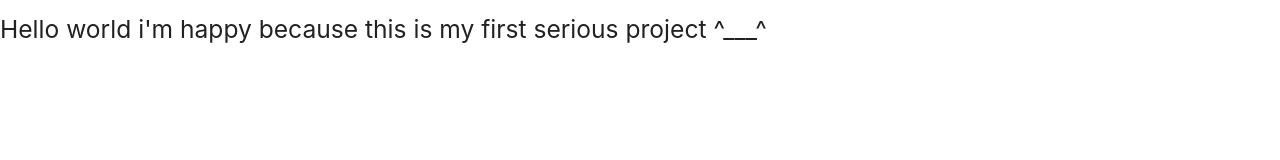
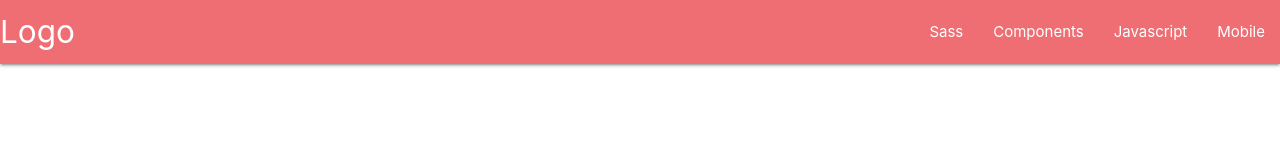
Before and after one commit to AfsoonHp/web-projects, a plain HTML site: page index.html in a window 1280 px wide. Drawn offline with Linux system fonts and the light colour scheme.

Commit message:
making navbar

```diff
--- a/assets/js/main.js
+++ b/assets/js/main.js
@@ -0,0 +1,4 @@
+document.addEventListener('DOMContentLoaded', function() {
+    var elems = document.querySelectorAll('.sidenav');
+    var instances = M.Sidenav.init(elems, options);
+  });
--- a/index.html
+++ b/index.html
@@ -4,7 +4,7 @@
     <meta charset="UTF-8">
     <meta name="viewport" content="width=device-width, initial-scale=1.0">
     <title>my happy project</title>
-
+<link href="https://fonts.googleapis.com/icon?family=Material+Icons" rel="stylesheet">
 <link rel="stylesheet" href="/assets/materialize/css/materialize.min.css">
 <link rel="stylesheet" href="/assets/css/style.css">
 
@@ -12,7 +12,26 @@
 </head>
 <body>
 
-    <h5>Hello world i'm happy because this is my first serious project ^___^</h5>
+
+  <nav>
+    <div class="nav-wrapper">
+      <a href="#!" class="brand-logo">Logo</a>
+      <a href="#" data-target="mobile-demo" class="sidenav-trigger"><i class="material-icons">ondemand_video</i></a>
+      <ul class="right hide-on-med-and-down">
+        <li><a href="sass.html">Sass</a></li>
+        <li><a href="badges.html">Components</a></li>
+        <li><a href="collapsible.html">Javascript</a></li>
+        <li><a href="mobile.html">Mobile</a></li>
+      </ul>
+    </div>
+  </nav>
+
+  <ul class="sidenav" id="mobile-demo">
+    <li><a href="sass.html">Sass</a></li>
+    <li><a href="badges.html">Components</a></li>
+    <li><a href="collapsible.html">Javascript</a></li>
+    <li><a href="mobile.html">Mobile</a></li>
+  </ul>
 
 
 
```
